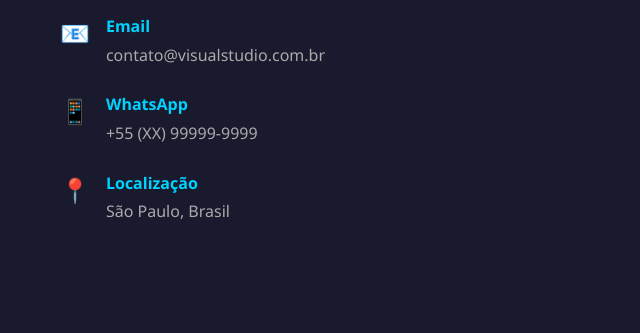
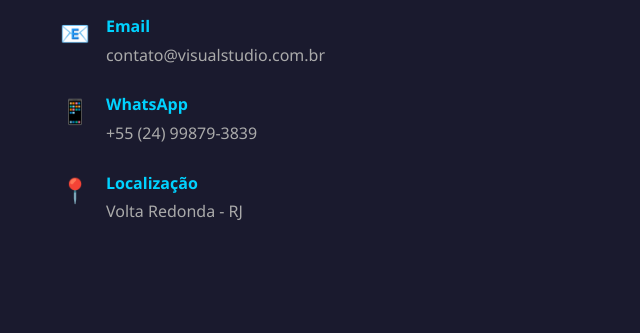
Before and after one commit to cabrumrodrigo-beep/visualstudio.com.br, a plain HTML site: page index.html in a window 1280 px wide. Shown: the part 4040-4373 px from the top of the page, 0-640 px from the left. Drawn offline with Linux system fonts and the light colour scheme.

Commit message:
✅ Atualizado: WhatsApp +55 (24) 99879-3839 e Localização Volta Redonda - RJ

```diff
--- a/index.html
+++ b/index.html
@@ -202,14 +202,14 @@
                         <span class="icon">📱</span>
                         <div>
                             <h4>WhatsApp</h4>
-                            <p>+55 (XX) 99999-9999</p>
+                            <p>+55 (24) 99879-3839</p>
                         </div>
                     </div>
                     <div class="contact-item">
                         <span class="icon">📍</span>
                         <div>
                             <h4>Localização</h4>
-                            <p>São Paulo, Brasil</p>
+                            <p>Volta Redonda - RJ</p>
                         </div>
                     </div>
                 </div>
```
